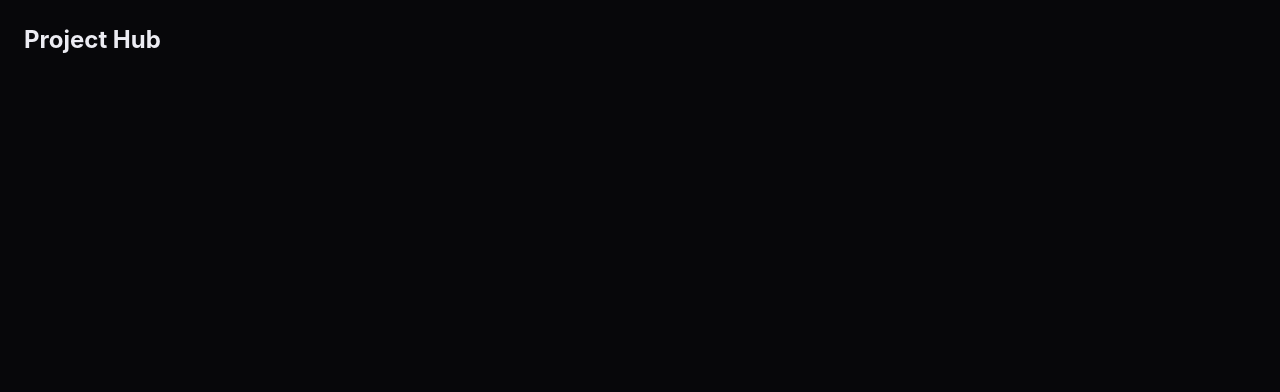
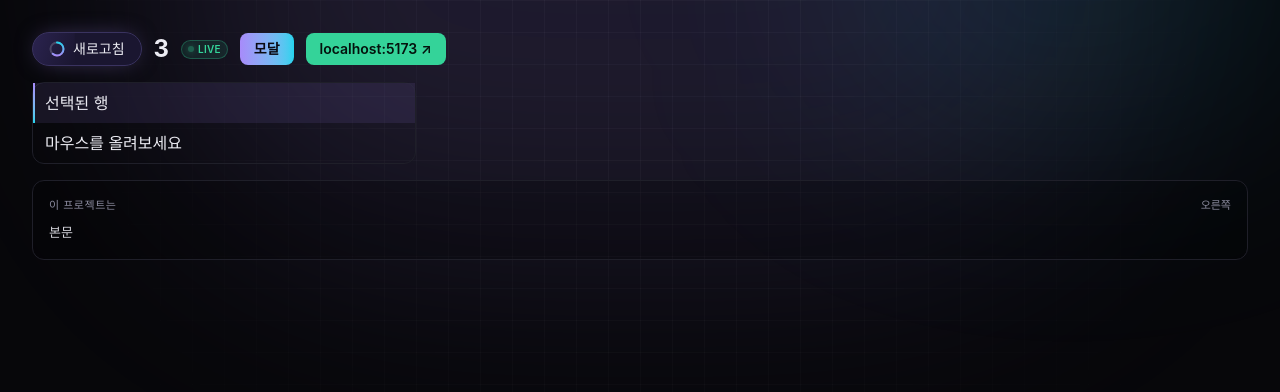
Before and after one commit to itsmehank/project-hub, a React (Vite) app in the folder web/: page / in a window 1280 px wide. Shown: the top 392 px of the page. Built offline with nearby package versions, Linux system fonts and the light colour scheme; a web font is replaced by a local one.

Commit message:
feat(web): add Aceternity/Magic UI style primitives

```diff
--- a/web/src/App.tsx
+++ b/web/src/App.tsx
@@ -1,3 +1,37 @@
+import { useState } from 'react';
+import { Box } from './components/ui/Box';
+import { Button } from './components/ui/Button';
+import { Dialog } from './components/ui/Dialog';
+import { GridBackground } from './components/ui/GridBackground';
+import { LiveBadge } from './components/ui/LiveBadge';
+import { NumberTicker } from './components/ui/NumberTicker';
+import { ProgressRing } from './components/ui/ProgressRing';
+import { ShimmerButton } from './components/ui/ShimmerButton';
+import { SpotlightRow } from './components/ui/SpotlightRow';
+
 export default function App() {
-  return <div className="p-6 text-2xl font-bold">Project Hub</div>;
+  const [n, setN] = useState(3);
+  const [open, setOpen] = useState(false);
+  return (
+    <div className="space-y-4 p-8">
+      <GridBackground />
+      <div className="flex items-center gap-3">
+        <ShimmerButton onClick={() => setN((v) => v + 7)}>
+          <ProgressRing value={0.6} /> 새로고침
+        </ShimmerButton>
+        <NumberTicker value={n} className="text-2xl font-bold" />
+        <LiveBadge />
+        <Button variant="gradient" onClick={() => setOpen(true)}>모달</Button>
+        <Button variant="live">localhost:5173 ↗</Button>
+      </div>
+      <div className="w-96 rounded-xl border border-line">
+        <SpotlightRow active className="px-3 py-2">선택된 행</SpotlightRow>
+        <SpotlightRow className="px-3 py-2">마우스를 올려보세요</SpotlightRow>
+      </div>
+      <Box title="이 프로젝트는" right={<span>오른쪽</span>}>본문</Box>
+      <Dialog open={open} onClose={() => setOpen(false)} title="확인" footer={<Button onClick={() => setOpen(false)}>닫기</Button>}>
+        내용
+      </Dialog>
+    </div>
+  );
 }
--- /dev/null
+++ b/web/src/components/ui/Box.tsx
@@ -0,0 +1,14 @@
+import type { ReactNode } from 'react';
+import { cn } from '../../lib/cn';
+
+export function Box({ title, right, children, className }: { title: ReactNode; right?: ReactNode; children: ReactNode; className?: string }) {
+  return (
+    <section className={cn('mb-3 rounded-xl border border-line bg-black/20 p-4', className)}>
+      <header className="mb-2 flex items-center gap-2 text-[11px] font-medium tracking-wider text-muted uppercase">
+        {title}
+        {right && <div className="ml-auto normal-case tracking-normal">{right}</div>}
+      </header>
+      <div className="text-[13px] leading-relaxed text-fg/90">{children}</div>
+    </section>
+  );
+}
--- /dev/null
+++ b/web/src/components/ui/Button.tsx
@@ -0,0 +1,30 @@
+import type { ButtonHTMLAttributes } from 'react';
+import { cn } from '../../lib/cn';
+
+const VARIANTS = {
+  primary: 'bg-fg text-bg hover:bg-white',
+  ghost: 'border border-[#34344a] text-fg/85 hover:border-muted hover:text-fg',
+  danger: 'bg-bad/90 text-black hover:bg-bad',
+  gradient: 'bg-gradient-to-r from-accent to-accent2 font-semibold text-[#0a0a12] hover:brightness-110',
+  live: 'bg-live font-semibold text-[#04120d] hover:brightness-110',
+};
+const SIZES = { sm: 'h-7 px-2.5 text-xs gap-1 [&_svg]:size-3.5', md: 'h-8 px-3.5 text-sm gap-1.5 [&_svg]:size-4' };
+
+export function Button({
+  variant = 'ghost',
+  size = 'md',
+  className,
+  ...props
+}: ButtonHTMLAttributes<HTMLButtonElement> & { variant?: keyof typeof VARIANTS; size?: keyof typeof SIZES }) {
+  return (
+    <button
+      {...props}
+      className={cn(
+        'inline-flex shrink-0 items-center justify-center rounded-lg transition disabled:cursor-not-allowed disabled:opacity-50',
+        VARIANTS[variant],
+        SIZES[size],
+        className,
+      )}
+    />
+  );
+}
--- /dev/null
+++ b/web/src/components/ui/Dialog.tsx
@@ -0,0 +1,53 @@
+import { AnimatePresence, motion } from 'motion/react';
+import { useEffect, type ReactNode } from 'react';
+
+export function Dialog({
+  open,
+  onClose,
+  title,
+  children,
+  footer,
+}: {
+  open: boolean;
+  onClose: () => void;
+  title: string;
+  children: ReactNode;
+  footer?: ReactNode;
+}) {
+  useEffect(() => {
+    if (!open) return;
+    const onKey = (e: KeyboardEvent) => e.key === 'Escape' && onClose();
+    window.addEventListener('keydown', onKey);
+    return () => window.removeEventListener('keydown', onKey);
+  }, [open, onClose]);
+
+  return (
+    <AnimatePresence>
+      {open && (
+        <motion.div
+          className="fixed inset-0 z-50 grid place-items-center bg-black/60 p-4 backdrop-blur-sm"
+          initial={{ opacity: 0 }}
+          animate={{ opacity: 1 }}
+          exit={{ opacity: 0 }}
+          onMouseDown={onClose}
+        >
+          <motion.div
+            role="dialog"
+            aria-modal="true"
+            aria-label={title}
+            onMouseDown={(e) => e.stopPropagation()}
+            className="w-full max-w-lg rounded-2xl border border-line bg-panel p-5 shadow-2xl shadow-accent/10"
+            initial={{ scale: 0.96, y: 8 }}
+            animate={{ scale: 1, y: 0 }}
+            exit={{ scale: 0.96, y: 8 }}
+            transition={{ type: 'spring', stiffness: 400, damping: 30 }}
+          >
+            <h2 className="text-base font-semibold">{title}</h2>
+            <div className="mt-3 text-sm text-fg/90">{children}</div>
+            {footer && <div className="mt-5 flex justify-end gap-2">{footer}</div>}
+          </motion.div>
+        </motion.div>
+      )}
+    </AnimatePresence>
+  );
+}
--- /dev/null
+++ b/web/src/components/ui/GridBackground.tsx
@@ -0,0 +1,9 @@
+export function GridBackground() {
+  return (
+    <div aria-hidden className="pointer-events-none fixed inset-0 -z-10 overflow-hidden">
+      <div className="absolute inset-0 bg-[linear-gradient(to_right,#ffffff08_1px,transparent_1px),linear-gradient(to_bottom,#ffffff08_1px,transparent_1px)] bg-[size:32px_32px] [mask-image:radial-gradient(ellipse_at_top,black_15%,transparent_70%)]" />
+      <div className="absolute top-[-280px] left-1/2 h-[520px] w-[960px] -translate-x-1/2 rounded-full bg-accent/15 blur-[120px]" />
+      <div className="absolute top-[-200px] left-[65%] h-[320px] w-[480px] rounded-full bg-accent2/10 blur-[120px]" />
+    </div>
+  );
+}
--- /dev/null
+++ b/web/src/components/ui/Kbd.tsx
@@ -0,0 +1,8 @@
+import type { ReactNode } from 'react';
+import { cn } from '../../lib/cn';
+
+export function Kbd({ children, className }: { children: ReactNode; className?: string }) {
+  return (
+    <kbd className={cn('rounded-md border border-line bg-bg/80 px-1.5 py-px font-mono text-[10px] text-muted', className)}>{children}</kbd>
+  );
+}
--- /dev/null
+++ b/web/src/components/ui/LiveBadge.tsx
@@ -0,0 +1,8 @@
+export function LiveBadge({ label = 'LIVE' }: { label?: string }) {
+  return (
+    <span className="inline-flex shrink-0 items-center gap-1 rounded-full border border-live/30 bg-live/10 px-1.5 py-px text-[10px] font-semibold tracking-wide text-live">
+      <span className="size-1.5 animate-pulse-dot rounded-full bg-live shadow-[0_0_6px] shadow-live" />
+      {label}
+    </span>
+  );
+}
--- /dev/null
+++ b/web/src/components/ui/NumberTicker.tsx
@@ -0,0 +1,13 @@
+import { motion, useMotionValue, useSpring, useTransform } from 'motion/react';
+import { useEffect } from 'react';
+import { cn } from '../../lib/cn';
+
+export function NumberTicker({ value, className }: { value: number; className?: string }) {
+  const mv = useMotionValue(0);
+  const spring = useSpring(mv, { stiffness: 140, damping: 22 });
+  const text = useTransform(spring, (v) => Math.round(v).toString());
+  useEffect(() => {
+    mv.set(value);
+  }, [mv, value]);
+  return <motion.span className={cn('tabular-nums', className)}>{text}</motion.span>;
+}
--- /dev/null
+++ b/web/src/components/ui/ProgressRing.tsx
@@ -0,0 +1,28 @@
+export function ProgressRing({ value, size = 16 }: { value: number; size?: number }) {
+  const r = (size - 3) / 2;
+  const c = 2 * Math.PI * r;
+  const clamped = Math.min(1, Math.max(0, value));
+  return (
+    <svg width={size} height={size} className="-rotate-90">
+      <circle cx={size / 2} cy={size / 2} r={r} fill="none" stroke="currentColor" strokeOpacity={0.2} strokeWidth={2} />
+      <circle
+        cx={size / 2}
+        cy={size / 2}
+        r={r}
+        fill="none"
+        stroke="url(#ring)"
+        strokeWidth={2}
+        strokeLinecap="round"
+        strokeDasharray={c}
+        strokeDashoffset={c * (1 - clamped)}
+        className="transition-[stroke-dashoffset] duration-500"
+      />
+      <defs>
+        <linearGradient id="ring">
+          <stop offset="0%" stopColor="#a78bfa" />
+          <stop offset="100%" stopColor="#22d3ee" />
+        </linearGradient>
+      </defs>
+    </svg>
+  );
+}
--- /dev/null
+++ b/web/src/components/ui/ShimmerButton.tsx
@@ -0,0 +1,18 @@
+import type { ButtonHTMLAttributes } from 'react';
+import { cn } from '../../lib/cn';
+
+export function ShimmerButton({ className, children, ...props }: ButtonHTMLAttributes<HTMLButtonElement>) {
+  return (
+    <button
+      {...props}
+      className={cn(
+        'relative inline-flex items-center gap-2 rounded-full border border-[#3a3360] px-4 py-1.5 text-sm font-medium text-fg',
+        'animate-shimmer bg-[linear-gradient(110deg,#1a1630_45%,#3a2f6b_55%,#1a1630)] bg-[length:200%_100%]',
+        'shadow-[0_0_24px_-8px] shadow-accent/50 transition hover:border-accent/70 disabled:cursor-wait',
+        className,
+      )}
+    >
+      {children}
+    </button>
+  );
+}
--- /dev/null
+++ b/web/src/components/ui/SpotlightRow.tsx
@@ -0,0 +1,24 @@
+import { useRef, type HTMLAttributes, type MouseEvent } from 'react';
+import { cn } from '../../lib/cn';
+
+export function SpotlightRow({ active, className, children, ...props }: HTMLAttributes<HTMLDivElement> & { active?: boolean }) {
+  const ref = useRef<HTMLDivElement>(null);
+  const onMouseMove = (e: MouseEvent<HTMLDivElement>) => {
+    const el = ref.current;
+    if (!el) return;
+    const r = el.getBoundingClientRect();
+    el.style.setProperty('--x', `${e.clientX - r.left}px`);
+    el.style.setProperty('--y', `${e.clientY - r.top}px`);
+  };
+  return (
+    <div ref={ref} onMouseMove={onMouseMove} className={cn('group relative overflow-hidden', active && 'bg-accent/10', className)} {...props}>
+      <div
+        aria-hidden
+        className="pointer-events-none absolute inset-0 opacity-0 transition-opacity duration-300 group-hover:opacity-100"
+        style={{ background: 'radial-gradient(260px circle at var(--x) var(--y), rgba(167,139,250,0.13), transparent 70%)' }}
+      />
+      {active && <div aria-hidden className="absolute inset-y-0 left-0 w-0.5 bg-gradient-to-b from-accent to-accent2" />}
+      <div className="relative">{children}</div>
+    </div>
+  );
+}
```
